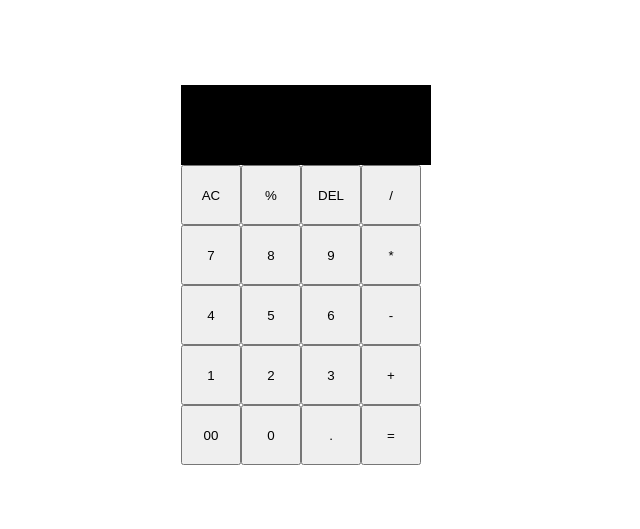
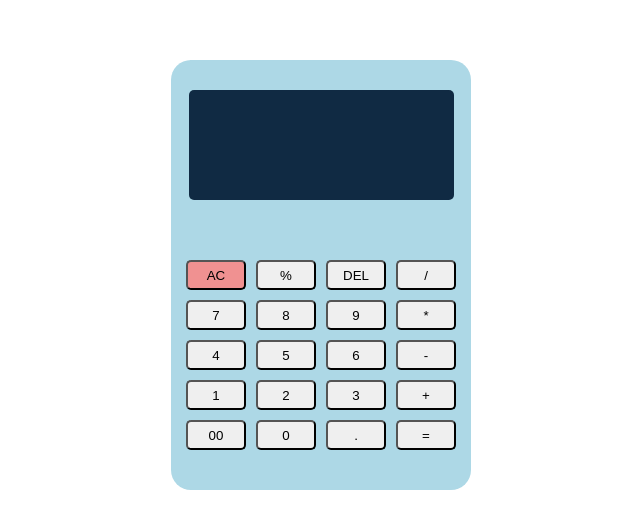
Before and after one commit to Bhaveshk46/Calculator, a plain HTML site: page index.html in a window 1280 px wide. Shown: the part 133-662 px from the top of the page, without its empty margins (319-959 px from the left). Drawn offline with Linux system fonts and the light colour scheme; a web font is replaced by a local one.

Commit message:
Revamp the calculator design

```diff
--- a/index.html
+++ b/index.html
@@ -6,6 +6,8 @@
     <meta name="viewport" content="width=device-width, initial-scale=1.0">
     <title>Calculator</title>
     <link rel="stylesheet" href="style.css">
+    <link href="https://fonts.googleapis.com/css2?family=Orbitron:wght@400;700&display=swap" rel="stylesheet">
+    <link href="https://fonts.cdnfonts.com/css/digital-7-mono" rel="stylesheet">
 </head>
 
 <body>
--- a/style.css
+++ b/style.css
@@ -1,25 +1,47 @@
 .calculator{
     display: flex;
-    width: 280px;
+    width: 300px;
+    height:430px;
     flex-wrap: wrap;
-
+    background-color: lightblue;
+    justify-content: center;
+    align-items: center;
+    border-radius: 20px;
 }
 .buttons{
     display: flex;
     flex-wrap: wrap;
+    justify-content: center;
+    justify-content: space-around;
+
+    width: 280px;
+
 
 }
 .display{
-    background-color: black;
-    height: 80px;
-    width: 250px;
+    background-color: #102A43;
+    height: 110px;
+    width: 265px;
     flex-shrink: 0;
     color: white;
+    border-radius: 5px;
+    display: flex;
+    justify-content: end;
+    align-items: center;
+
+    font-family: 'Digital-7 Mono', monospace;
+    font-size: 50px;
 }
 
+
+
 button{
-    height: 60px;
+    height: 30px;
     width: 60px;
+    margin-bottom: 10px;
+    border-radius: 5px;
+    color: black;
+
 }
 
 body{
@@ -28,3 +50,7 @@ body{
     align-items: center;
       height: 100vh;
 }
+
+#reset{
+    background-color: rgb(240, 145, 145);
+}
```
